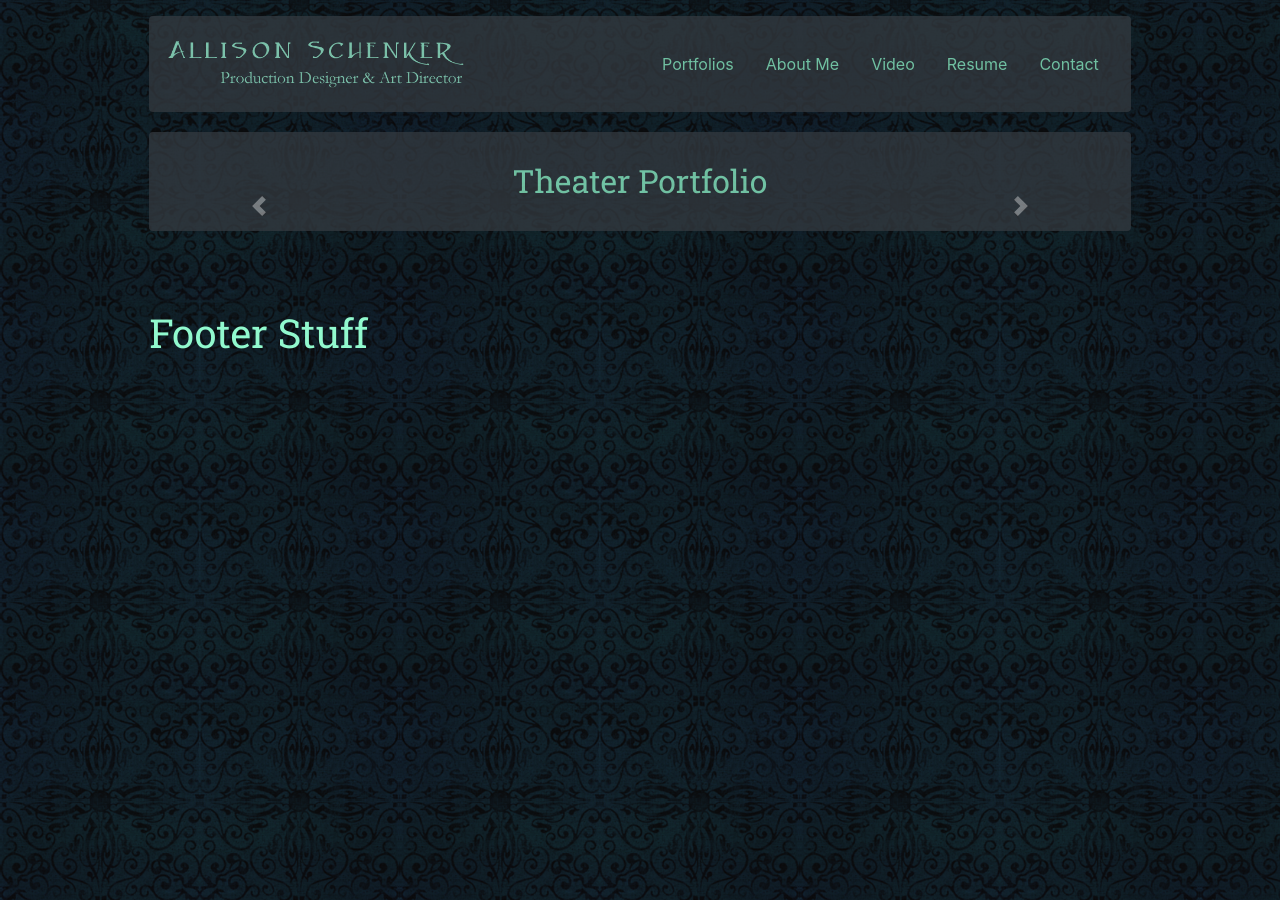
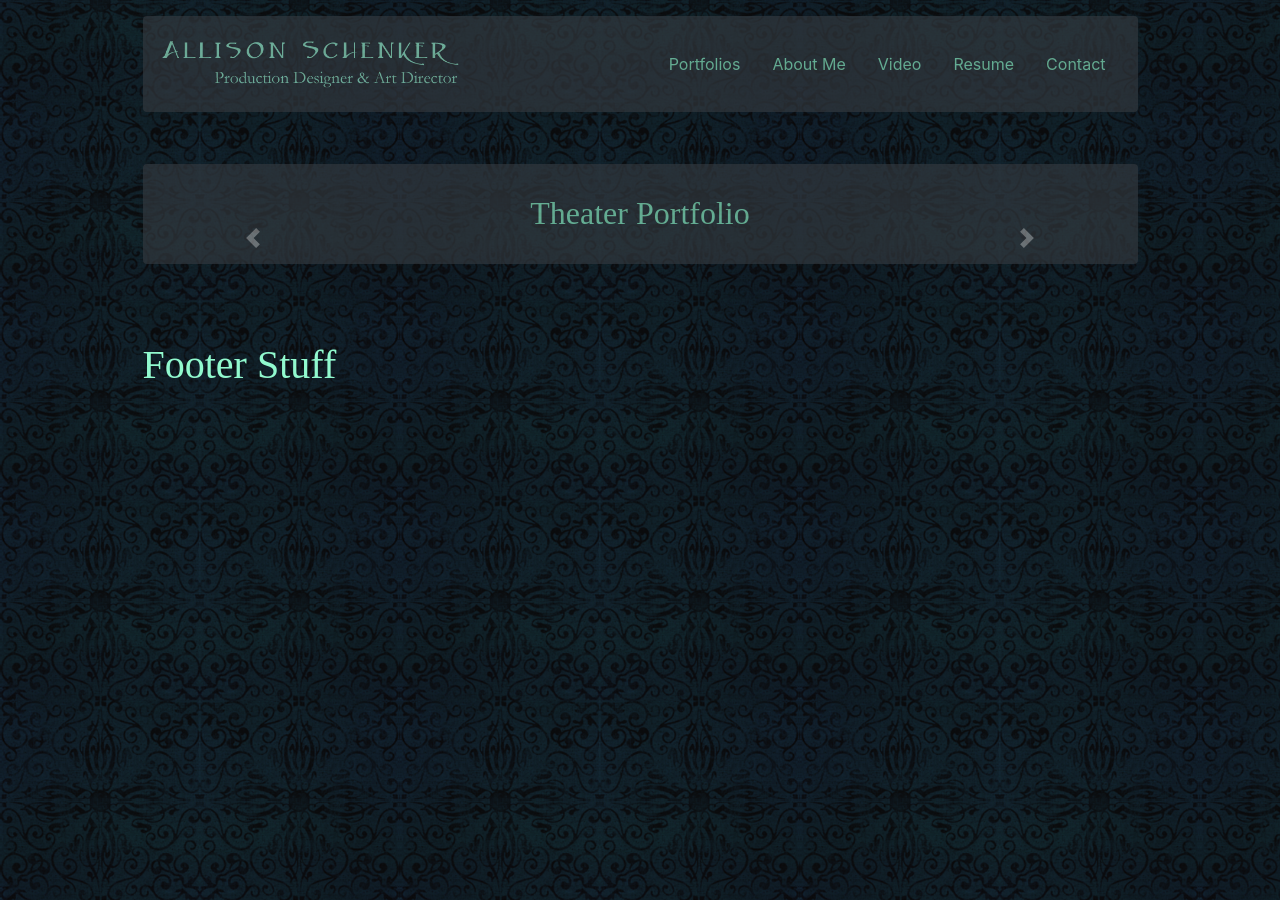
Before and after one commit to jasoncorum/jasoncorum.github.io, a Jekyll site: the page built from _portfolios/theater_portfolio.md, in a window 1280 px wide. Built offline with Jekyll 4.4.1, drawn with Linux system fonts in a browser that asks for light colours; some web fonts are replaced; comment, search, counter and statistics services are not loaded.

Commit message:
More CSS and grid updates for new Bootstrap

```diff
--- a/_includes/head.html
+++ b/_includes/head.html
@@ -2,7 +2,7 @@
   <meta charset="utf-8">
   <title>{{ page.title }}</title>
   <link rel="stylesheet" href="https://maxcdn.bootstrapcdn.com/bootstrap/4.0.0/css/bootstrap.min.css" integrity="sha384-Gn5384xqQ1aoWXA+058RXPxPg6fy4IWvTNh0E263XmFcJlSAwiGgFAW/dAiS6JXm" crossorigin="anonymous">
-  <link href="https://fonts.googleapis.com/css?family=Roboto+Slab" rel="stylesheet">
+  <link href="https://fonts.googleapis.com/css?family=Vollkorn+SC" rel="stylesheet">
   <script src="https://ajax.googleapis.com/ajax/libs/jquery/1.12.4/jquery.min.js"></script>
   <!-- <script src="//cdnjs.cloudflare.com/ajax/libs/jquery/3.2.1/jquery.min.js"></script> -->
   <script src="https://maxcdn.bootstrapcdn.com/bootstrap/4.0.0/js/bootstrap.min.js" integrity="sha384-JZR6Spejh4U02d8jOt6vLEHfe/JQGiRRSQQxSfFWpi1MquVdAyjUar5+76PVCmYl" crossorigin="anonymous"></script>
--- a/_includes/header.html
+++ b/_includes/header.html
@@ -1,4 +1,3 @@
-<div class="container-fluid">
 <div class="main-col-margin" >
   <nav class="navbar navbar-dark bg-dark navbar-expand-md">
     <a class="navbar-brand" href="/"><img class="logo" src="/assets/images/allisonschenker.png" alt="Allison Schenker" /></a>
@@ -26,4 +25,3 @@
     </div>
   </nav>
 </div>
-</div>
--- a/_layouts/default.html
+++ b/_layouts/default.html
@@ -4,25 +4,17 @@
     {% include head.html %}
   </head>
   <body>
-    <div class="row justify-content-lg-center justify-content-md-center">
-      <div class="col-lg-10 col-md-12">
-        {% include header.html %}
+    <div class="container-fluid">
+      <div class="row justify-content-center">
+        <div class="col col-sm-10">
+          {% include header.html %}
+        </div>
+        <div class="col col-sm-10" style="margin-top:3em; margin-bottom:3.6em;">
+          {{ content }}
+        </div>
 
-        <div class="container-fluid">
-          <div class="main-col-margin">
-
-            <div class="row">
-              <div class="col-12" style="margin-top:1em; margin-bottom:3.6em;">
-                {{ content }}
-              </div>
-            </div>
-
-            <div class="row">
-              <div class="col-12">
-                {% include footer.html %}
-              </div>
-            </div>
-          </div>
+        <div class="col col-sm-10">
+          {% include footer.html %}
         </div>
       </div>
     </div>
--- a/_layouts/portfolio.html
+++ b/_layouts/portfolio.html
@@ -13,7 +13,7 @@ layout: default
               <img class="d-block w-100 carousel-img" src="{{image.img_src}}" alt="{{image.title}}">
             </div>
           {% else %}
-            <div class="carousel-item carousel-img">
+            <div class="carousel-item carousel-img">w
               <img class="d-block w-100" src="{{image.img_src}}" alt="{{image.title}}">
             </div>
           {% endif %}
@@ -34,14 +34,13 @@ layout: default
   {% for project in site.projects %}
     {% if project.portfolio == page.title %}
       <div class="col-md-4">
-        <div class="card mb-4 box-shadow">
-          <img class="card-img-top" src="{{project.img_src}}" alt="{{ project.img_alt }}">
-          <div class="card-body">
-            <a href="{{project.url}}" type="button" class="btn btn-sm btn-outline-secondary">View</a>
-            <h3>{{project.title}}</h3>
-            <p class="card-text">{{project.credit}}</p>
-          </div>
-        </div>
+          <a class="btn card bg-dark mb-4" href="{{project.url}}">
+            <img class="card-img-top" src="{{project.img_src}}" alt="{{ project.img_alt }}"/>
+            <div class="card-body">
+              <h3>{{project.title}}</h3>
+              <p class="card-text">{{project.credit}}</p>
+            </div>
+          </a>
       </div>
     {% endif %}
   {% endfor %}
--- a/assets/main.scss
+++ b/assets/main.scss
@@ -1,7 +1,7 @@
 ---
 ---
 h1,h2,h3,h4,h5,h6 {
-  font-family: 'Roboto Slab', serif;
+  font-family: 'Vollkorn SC', serif;
   color: #91f9ce;
   a:hover {
     color: #fff;
@@ -9,7 +9,7 @@ h1,h2,h3,h4,h5,h6 {
 }
 
 p {
-  font-family: 'Roboto Slab', serif;
+  font-family: 'Vollkorn SC', serif;
   color: #91f9ce;
 }
 
@@ -35,7 +35,7 @@ a:hover {
   right: 0;
   left: 0;
   z-index: 1030;
-  opacity: 0.75;
+  opacity: 0.65;
   border-radius: .25rem;
 }
 
@@ -95,7 +95,7 @@ body {
   background-color: rgba(255, 255, 255, 0.2);
   background-clip: border-box;
   border-radius: .25rem;
-  opacity: 0.75;
+  opacity: 0.65;
   h1 {
     margin: 0 auto;
     font-size: 32px;
@@ -123,6 +123,7 @@ body {
 }
 
 .card {
+  padding: 3px;
   position: relative;
   display: -webkit-box;
   display: -ms-flexbox;
@@ -135,9 +136,19 @@ body {
   word-wrap: break-word;
   background-clip: border-box;
   border-radius: .25rem;
+  opacity: 0.65;
   h2 {
     margin: 0 auto;
   }
+  .card-img-top {
+    width: 100%;
+    border-radius: .25rem;
+  }
+}
+
+.btn:focus, .btn:hover {
+  text-decoration: none;
+  border: 1px solid #fff;
 }
 
 .btn-outline-secondary:hover {
```
Also changed, not shown: index.md (+1 -1 lines). Lines whose indentation alone changed are shown as unchanged.
